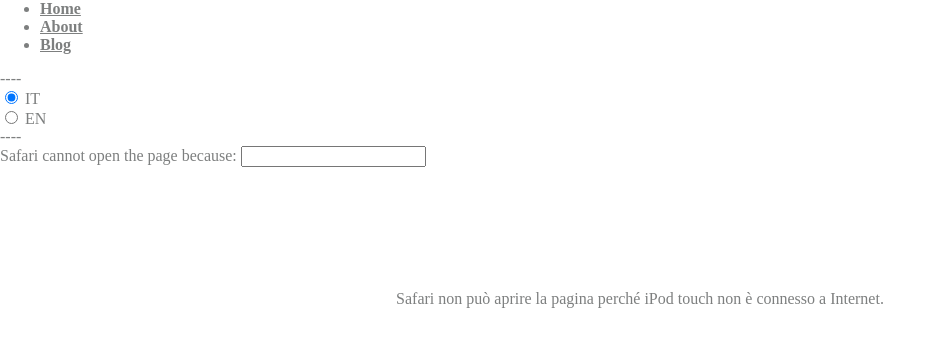
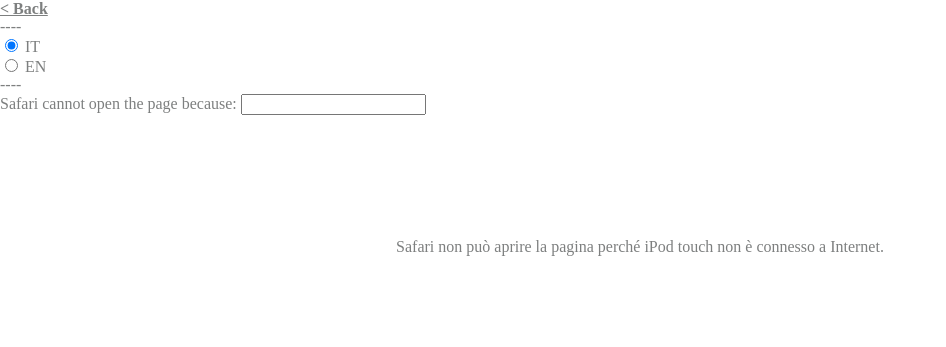
Before and after one commit to Samplasion/samplasion.github.iold, a Jekyll site: the page m/saferr.html, which Jekyll copies as it is, in a window 1280 px wide. Shown: the top 347 px of the page, without its empty margins (0-946 px from the left). Built offline with Jekyll 4.4.1, drawn with Linux system fonts in a browser that asks for light colours.

Commit message:
Update saferr.html

```diff
--- a/m/saferr.html
+++ b/m/saferr.html
@@ -30,14 +30,7 @@
         </style>
         <title>Cannot Open Page</title>
 		</head>
-    <body class="iphone">
-        <nav>
-	    		<ul>
-	        		<li><a href="/">Home</a></li>
-				<li><a href="/about">About</a></li>
-	        		<li><a href="/blog">Blog</a></li>
-	    		</ul>
-			</nav>----<br>
+<body class="iphone"><a href="/m">< Back</a><br>----<br>
     <input type="radio" name="lng" value="1" id="lng1" checked /> IT <br />
     <input type="radio" name="lng" value="2" id="lng2" /> EN <br />----<br />
     <label>Safari cannot open the page because: </label>
```
